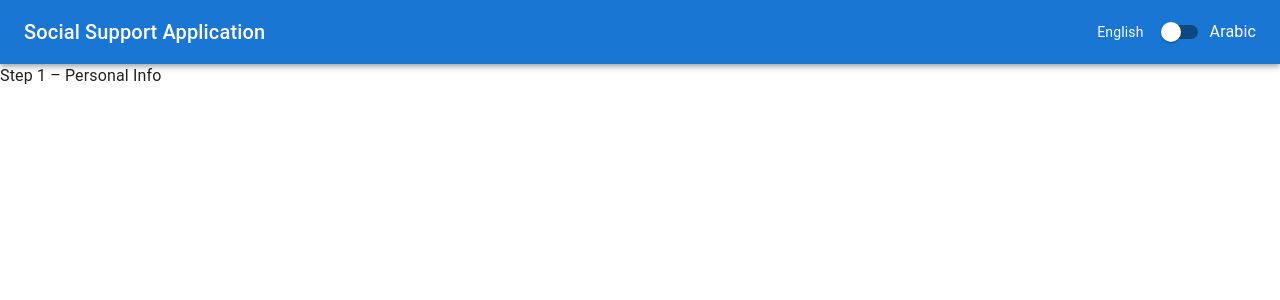
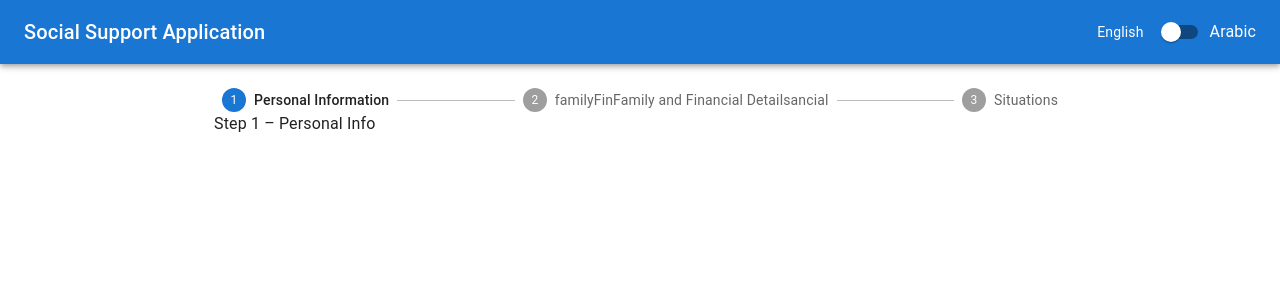
Before and after one commit to Riti24/social-support-app-front-end, a React (Vite) app: page /personal in a window 1280 px wide. Shown: the top 300 px of the page. Built offline with nearby package versions, Linux system fonts and the light colour scheme.

Commit message:
state of form changing

```diff
--- a/src/components/Layout.jsx
+++ b/src/components/Layout.jsx
@@ -1,18 +1,25 @@
-import { Routes, Route } from "react-router-dom";
+import { Routes, Route, useNavigate, Navigate } from "react-router-dom";
 import { useState, useMemo } from 'react';
 import Step1Personal from './steps/Step1Personal';
 import Step2Family from './steps/Step2Family';
 import Step3Situations from './steps/Step3Situations';
 import Review from './steps/Review';
-import { AppBar, Toolbar, Typography, FormControlLabel, Box, Switch } from '@mui/material';
+import { AppBar, Toolbar, Typography, FormControlLabel, Box, Switch, Stepper, Step, StepLabel, Container } from '@mui/material';
 import { ThemeProvider, createTheme } from '@mui/material/styles';
 import { useTranslation } from 'react-i18next';
+import { useSelector, useDispatch } from "react-redux";
+import { setStep } from "../store/slices/form-slice";
 
+
+const steps = ["Personal Information", "familyFinFamily and Financial Detailsancial", "Situations"];
 
 export default function Layout() {
     const { t, i18n } = useTranslation();
     const [rtl, setRtl] = useState(i18n.language.startsWith("ar"));
-    const theme = useMemo(()=>createTheme({direction: rtl ? "rtl" : "ltr"}), [rtl]);
+    const dispatch = useDispatch();
+    const navigate = useNavigate();
+    const theme = useMemo(() => createTheme({ direction: rtl ? "rtl" : "ltr" }), [rtl]);
+    const activeStep = useSelector(state => state.form.step)
 
     const handleLangToggle = () => {
         const isRtl = !rtl;
@@ -22,6 +29,16 @@ export default function Layout() {
         i18n.changeLanguage(lang);
         document.dir = isRtl ? 'rtl' : 'ltr';
     };
+
+
+    const go = (n) => {
+        dispatch(setStep(n));
+        if (n === 0) navigate("/personal");
+        if (n === 1) navigate("/family");
+        if (n === 2) navigate("/situations");
+        if (n === 3) navigate("/review");
+    };
+
 
     return (
         <ThemeProvider theme={theme}>
@@ -40,12 +57,22 @@ export default function Layout() {
                     </Box>
                 </Toolbar>
             </AppBar>
+            <Container maxWidth="md" sx={{ py: 3 }}>
+                <Stepper activeStep={activeStep}>
+                    {steps.map((step, index) => (
+                        <Step key={index} onClick={() => go(index)}>
+                            <StepLabel>{t(step)}</StepLabel>
+                        </Step>
+                    ))}
+                </Stepper>
                 <Routes>
-                <Route path="/personal" element={<Step1Personal />} />
-                <Route path="/family" element={<Step2Family />} />
-                <Route path="/situations" element={<Step3Situations />} />
-                <Route path="/review" element={<Review />} />
+                    <Route path="/personal" element={<Step1Personal onNext={() => go(1)} />} />
+                    <Route path="/family" element={<Step2Family onBack={() => go(0)} onNext={() => go(2)} />} />
+                    <Route path="/situations" element={<Step3Situations onBack={() => go(1)} onNext={() => go(3)} />} />
+                    <Route path="/review" element={<Review onBack={() => go(2)} />} />
+                    <Route index element={<Navigate to="/personal" replace />} />
                 </Routes>
+            </Container>
         </ThemeProvider>
     );
 }
--- a/src/store/index.js
+++ b/src/store/index.js
@@ -7,4 +7,5 @@ const store = configureStore({
     },
 });
 
+
 export default store;
```
Lines whose indentation alone changed are shown as unchanged.
